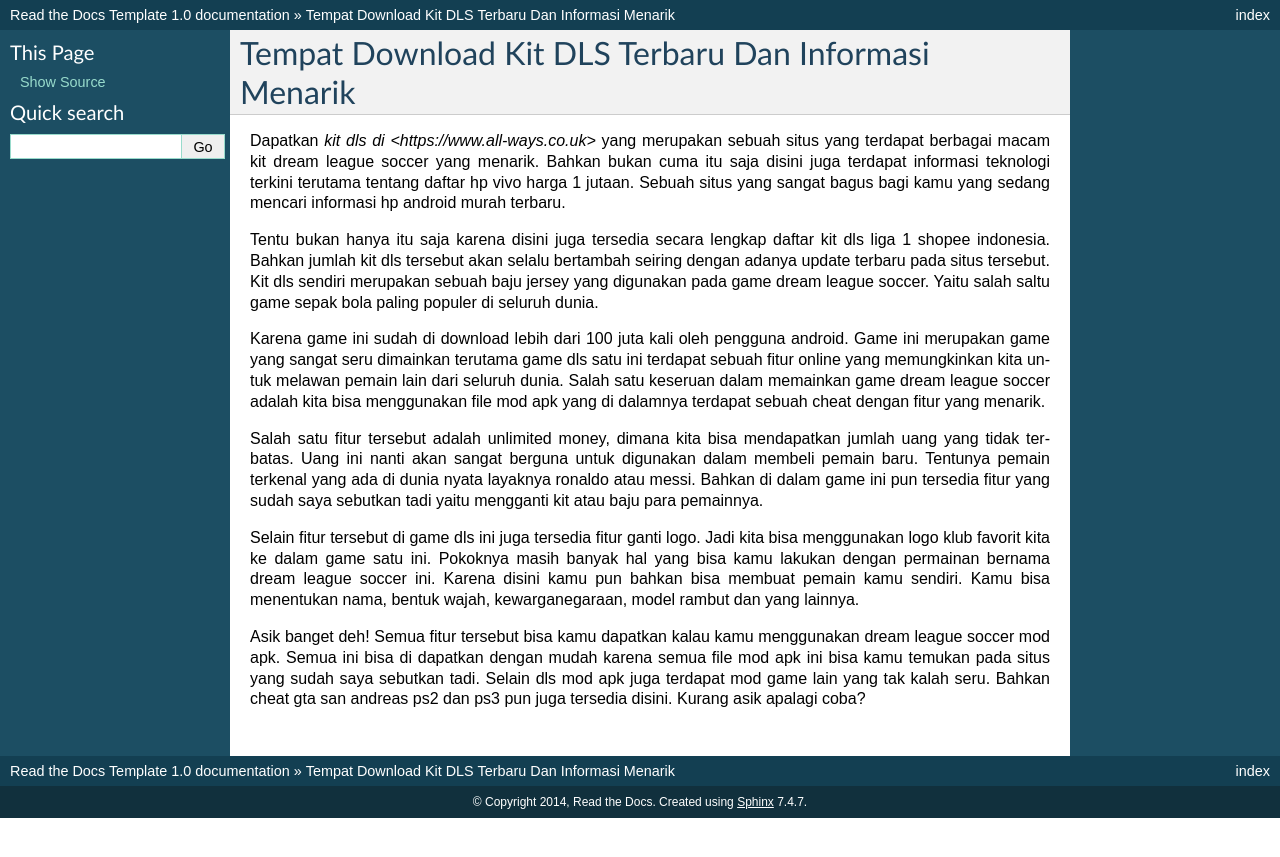
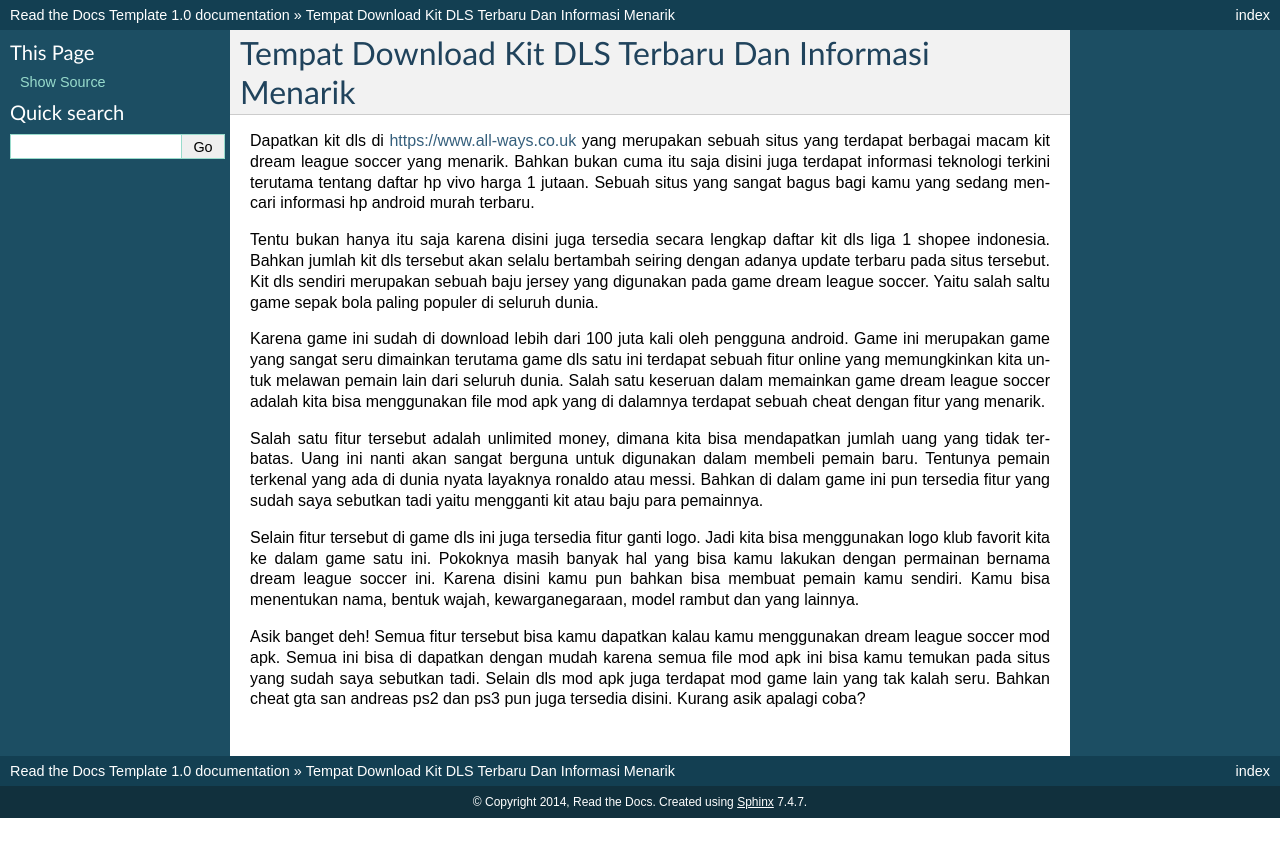
Before and after one commit to delsvira/game, a Sphinx documentation site: the page built from docs/index.rst, in a window 1280 px wide. Shown: the top 857 px of the page. Built offline with Sphinx 7.4.7, drawn with Linux system fonts in a browser that asks for light colours.

```diff
--- a/docs/index.rst
+++ b/docs/index.rst
@@ -6,7 +6,7 @@
 Tempat Download Kit DLS Terbaru Dan Informasi Menarik
 ========
 
-Dapatkan `kit dls di <https://www.all-ways.co.uk>` yang merupakan sebuah situs yang terdapat berbagai macam kit dream league soccer yang menarik. Bahkan bukan cuma itu saja disini juga terdapat informasi teknologi terkini terutama tentang daftar hp vivo harga 1 jutaan. Sebuah situs yang sangat bagus bagi kamu yang sedang mencari informasi hp android murah terbaru.
+Dapatkan kit dls di https://www.all-ways.co.uk yang merupakan sebuah situs yang terdapat berbagai macam kit dream league soccer yang menarik. Bahkan bukan cuma itu saja disini juga terdapat informasi teknologi terkini terutama tentang daftar hp vivo harga 1 jutaan. Sebuah situs yang sangat bagus bagi kamu yang sedang mencari informasi hp android murah terbaru.
 
 Tentu bukan hanya itu saja karena disini juga tersedia secara lengkap daftar kit dls liga 1 shopee indonesia. Bahkan jumlah kit dls tersebut akan selalu bertambah seiring dengan adanya update terbaru pada situs tersebut. Kit dls sendiri merupakan sebuah baju jersey yang digunakan pada game dream league soccer. Yaitu salah saltu game sepak bola paling populer di seluruh dunia.
 
```
